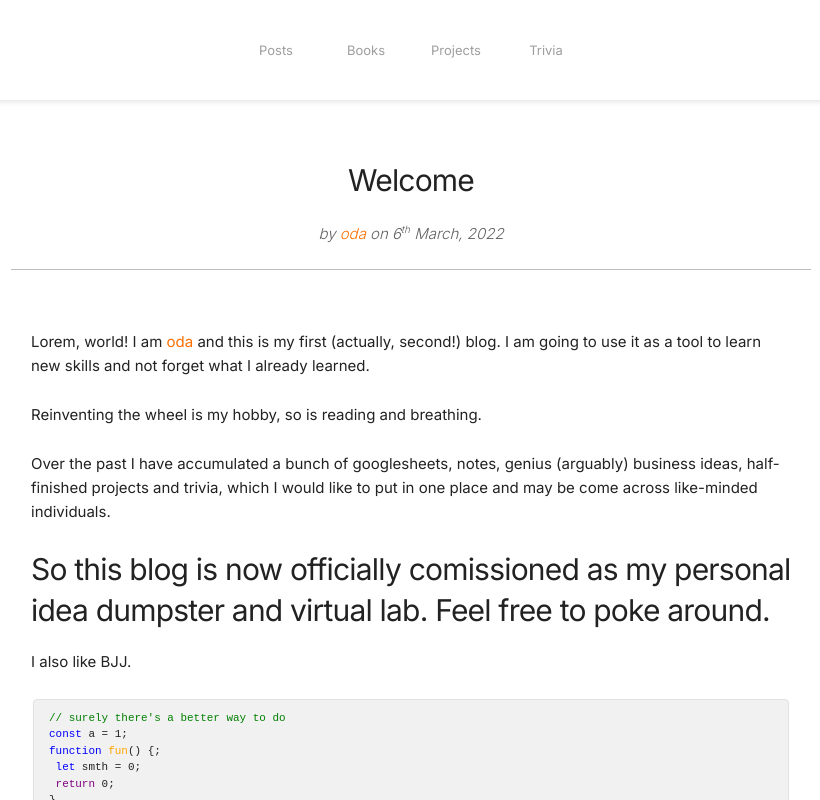
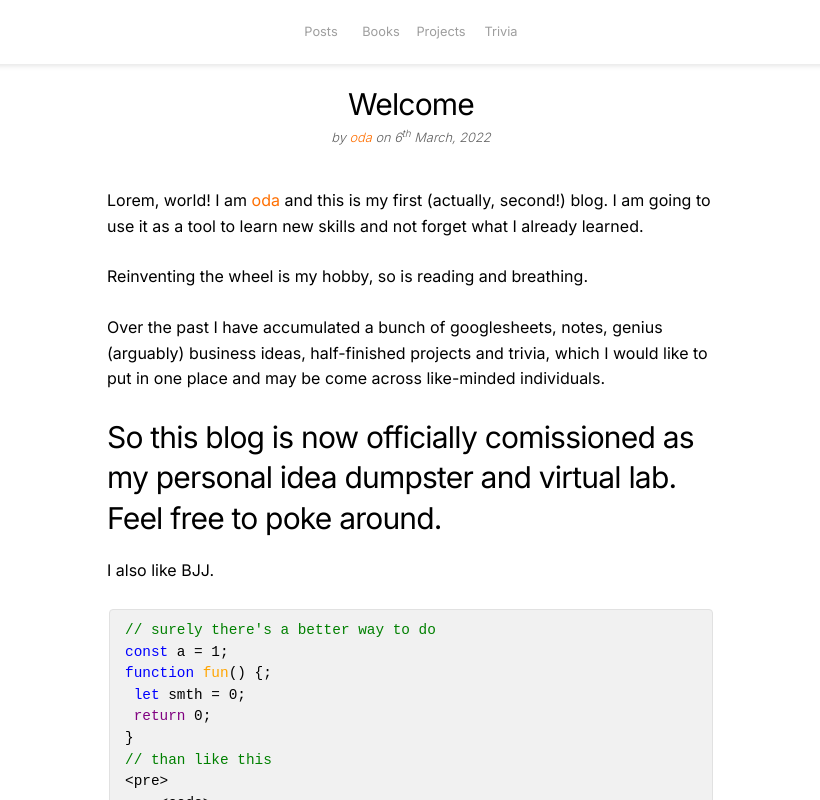
Before and after one commit to ooddaa/blog, a React (Create React App) app: page / in a window 1280 px wide. Shown: the top 800 px of the page, without its empty margins (229-1049 px from the left). Built offline with nearby package versions, Linux system fonts and the light colour scheme.

Commit message:
switched main wrapper to flexbox to simplify things. simple is good

```diff
--- a/package.json
+++ b/package.json
@@ -6,6 +6,7 @@
     "@testing-library/jest-dom": "^5.16.2",
     "@testing-library/react": "^12.1.2",
     "@testing-library/user-event": "^13.5.0",
+    "clsx": "^1.1.1",
     "react": "^17.0.2",
     "react-dom": "^17.0.2",
     "react-router-dom": "^6.2.1",
--- a/public/app.css
+++ b/public/app.css
@@ -1,3 +1,12 @@
+/* Table of Contents
+- Body
+- Typography
+- Basic styles
+- Palette
+–––––––––––––––––––––––––––––––––––––––––––––––––– */
+
+/* Basic styles
+–––––––––––––––––––––––––––––––––––––––––––––––––– */
 * {
   margin: 0;
   padding: 0;
@@ -5,32 +14,81 @@
   /* border: red 1px solid; */
 }
 
-.App {
-  display: grid;
-  grid-template-columns: 200px auto 200px;
-  grid-template-rows: 100px 130px auto 30px;
-  /* grid-template-rows: 100px auto auto 30px; */
+html,
+body {
+  height: 100%;
+}
+
+body {
+  box-sizing: border-box;
+  /* border: red 1px solid; */
+  font-size: var(--font-size-base);
+  /* font-size: 1.5em; currently ems cause chrome bug misinterpreting rems on body element */
+  line-height: 1.6;
+  font-weight: 400;
+  font-family: "Inter", sans-serif;
+  /* font-family: "Inter", "Raleway", "HelveticaNeue", "Helvetica Neue", Helvetica,
+    Arial, sans-serif; */
+  color: var(--black);
+  background-color: var(--amber-lighten-5);
+  background-color: var(--white);
+}
+
+/* Typography
+https://type-scale.com/
+Base: 16px
+Scale: 1.250 - Major Third
+
+3.052rem  / 48.83px
+2.441rem  / 39.06px
+1.953rem  / 31.25px
+1.563rem  / 25.00px
+1.25rem   / 20.00px
+1rem      / 16.00px
+0.8rem    / 12.80px
+0.64rem   / 10.24px
+0.512rem  / 8.19px
+–––––––––––––––––––––––––––––––––––––––––––––––––– */
+:root {
+  --font-size-large-5: 48.83px;
+  --font-size-large-4: 39.06px;
+  --font-size-large-3: 31.25px;
+  --font-size-large-2: 25px;
+  --font-size-large-1: var(---20);
+  --font-size-base: 16px;
+  --font-size-small-1: 12.8px;
+  --font-size-small-2: 10.24px;
+  --font-size-small-3: 8.19px;
+}
+
+/* Wrapper - Main grid
+–––––––––––––––––––––––––––––––––––––––––––––––––– */
+.wrapper {
+  /* display: grid; */
+  /* grid-template-columns: 200px auto 200px;
+  grid-template-rows: 100px auto auto;
   grid-template-areas:
     "header header header"
-    "smth maincontentheader  empty"
-    "postnav maincontentbody sidebar "
+    "leftsidebar pagecontent rightsidebar"
     "footer footer footer ";
   grid-gap: 40px;
-  justify-items: stretch;
+  justify-items: stretch; */
+
+  display: flex;
+  flex-direction: column;
+  /* overflow: auto; */
+  /* padding-bottom: var(--footer-height); */
+  /* min-height: calc(100vh - var(--footer-height)); */
 }
 
-.App-logo {
-  height: 40vmin;
-  pointer-events: none;
-}
+/* Header
+–––––––––––––––––––––––––––––––––––––––––––––––––– */
+.App-header {
+  position: fixed; /* don't forget to add --app-header-height as margin-top to App-content */
+  height: var(--app-header-height);
+  width: 100%;
 
-/*****************\
-***** HEADER  *****
-\*****************/
-.App-header {
-  grid-area: header;
   display: flex;
-  width: 100%;
   justify-content: center;
 }
 
@@ -39,16 +97,18 @@
 }
 
 .header-navbar {
+  background-color: var(--white);
   display: flex;
   padding: 0 35% 0 35%;
   width: 100%;
   justify-content: center;
   align-items: center;
   box-shadow: 0 2px 5px 0 rgba(0, 0, 0, 0.1);
-  gap: 30px;
+  gap: var(---30);
 }
 
-/* Links */
+/* Header links
+–––––––––––––––––––––––––––––––––––––––––––––––––– */
 .header-navbar-link {
   display: flex;
   width: 60px;
@@ -56,27 +116,27 @@
 }
 
 .header-navbar-link > a {
-  font-size: 13px;
+  font-size: var(--font-size-small-1);
   color: var(--grey);
   text-decoration: none;
 }
+
 .header-navbar-link > a:hover {
   text-decoration: dashed;
   color: var(--grey-darken-1);
-  font-size: 13.5px;
+  font-size: calc(1.1 * var(--font-size-small-1));
 }
 
-/*****************\
-**** POSTS NAV ****
-\*****************/
+/* Posts navigation
+–––––––––––––––––––––––––––––––––––––––––––––––––– */
 .posts-nav {
-  padding: 20px;
-  height: calc(100vh - var(--footer-height) - 100px - 62px);
+  padding: var(---20);
+  /* height: calc(100vh - var(--footer-height) - 100px - 62px); */
   grid-area: sidebar;
 }
 
 .posts-list {
-  padding-top: 20px;
+  padding-top: var(---20);
 }
 
 .posts-nav li {
@@ -94,57 +154,67 @@
   color: var(--grey-darken-2);
   list-style-type: none;
 }
-/* .posts-nav li a:visited {
-  color: var(--grey-darken-1);
-  list-style-type: none;
-} */
 
-/*****************\
-******* MAIN ******
-\*****************/
-.App-main {
-  grid-column: 2;
-  grid-row: 2 / 4;
+/* Main content
+–––––––––––––––––––––––––––––––––––––––––––––––––– */
+.App-content {
+  /* grid-area: pagecontent; */
+  margin-left: auto;
+  margin-right: auto;
+  width: 60%;
+  margin-top: var(--app-header-height);
+  /* margin-left: auto;
+  margin-right: auto; */
+  /* hor vert blur radius */
+  /* box-shadow: 0 0 10px 0 rgba(17, 16, 16, 0.267); */
+  background-color: var(--white);
 }
 
-.blogpost-header {
-  padding: 20px;
-  padding-bottom: 0;
-  grid-area: maincontentheader;
-  border-bottom: var(--grey-lighten-1) 1px solid;
+.content-header {
+  padding: var(---20);
+  /* padding-bottom: 0; */
   display: flex;
   flex-direction: column;
   align-items: center;
 }
 
-.blog-author {
+.blog-post-title {
+  margin: 0;
+}
+
+.blog-post-author {
   font-style: italic;
+  font-size: var(--font-size-small-1);
   color: var(--grey-darken-2);
   font-weight: 300;
 }
 
-.main-content-body {
-  padding: 20px;
-  grid-area: maincontentbody;
+.content-body {
+  padding: var(---20);
+  padding-left: var(---80);
+  padding-right: var(---80);
+  /* grid-area: pagecontent; */
 }
 
-/*****************\
-***** FOOTER  *****
-\*****************/
+/* Footer
+–––––––––––––––––––––––––––––––––––––––––––––––––– */
 .App-footer {
-  height: 30px;
+  position: relative;
+  /* margin-top: calc(
+    -1 * var(--footer-height)
+  ); I need a negative --footer-height */
+  height: var(--footer-height);
   width: 100%;
-  flex: 0 0 var(--footer-height, 1000px);
   background-color: #282c34;
   grid-area: footer;
 }
 
 .App-footer p {
   color: var(--grey);
-  font-size: 10px;
+  font-size: var(---10);
 
-  padding-top: 10px;
-  padding-left: 10px;
+  padding-top: var(---10);
+  padding-left: var(---10);
   margin: 0;
 }
 
@@ -156,8 +226,45 @@
   color: #61dafb;
 }
 
+/* Dimensions
+Base: 16px
+–––––––––––––––––––––––––––––––––––––––––––––––––– */
+/* Basic */
 :root {
-  --footer-height: 32px;
+  ---80: 80px;
+  ---64: 64px;
+  ---40: 40px;
+  ---32: 32px;
+  ---20: 20px;
+  ---16: 16px;
+  ---10: 10px;
+  ---8: 8px;
+}
+
+/* Heights */
+:root {
+  --app-header-height: var(---64);
+  --footer-height: var(---32);
+}
+
+/* Widths */
+
+/* Palette
+–––––––––––––––––––––––––––––––––––––––––––––––––– */
+/* BLACK */
+:root {
+  --black: #000000;
+}
+
+/* WHITE */
+:root {
+  --white: #ffffff;
+}
+
+/* RED */
+:root {
+  --red-burgundy-dark: #1d0505e0;
+  --red-burgundy: #800020;
 }
 
 /* AMBER */
--- a/src/App.js
+++ b/src/App.js
@@ -6,10 +6,9 @@ import PostsNav from "./components/nav/PostsNav";
 
 function App() {
   return (
-    <div className="App">
+    <div className="wrapper">
       <Header />
       <Outlet />
-      {/* <PostsNav /> */}
       <Footer />
     </div>
   );
--- a/src/components/BlogPost.jsx
+++ b/src/components/BlogPost.jsx
@@ -1,6 +1,7 @@
 import PropTypes from "prop-types";
 import { Fragment } from "react";
 import { resolveMonth } from "../toolbox/index.js";
+import clsx from "clsx";
 
 const propTypes = {
   defaultHeader: PropTypes.string,
@@ -18,7 +19,7 @@ const styles = {
     fontSize: "1rem",
   },
 };
-function BlogPost({ post, defaultHeader }) {
+function BlogPost1({ post, defaultHeader }) {
   const { header, subheader, dateCreated, body, author } = post;
   const [year, month, day] = dateCreated;
   return (
@@ -35,7 +36,67 @@ function BlogPost({ post, defaultHeader }) {
   );
 }
 
+function BlogPost({ post, defaultHeader }) {
+  const { header, subheader, dateCreated, body, author } = post;
+  const [year, month, day] = dateCreated;
+  return (
+    <div className={clsx("App-content")}>
+      <div className="content-header">
+        <h4 className="blog-post-title">{header || defaultHeader}</h4>
+        <div className="blog-post-author">
+          by <span style={{ color: "#ff6f00" }}>{author}</span> on {day}
+          <span style={styles.super}>th</span> {resolveMonth(month)}, {year}
+        </div>
+      </div>
+      <div className="content-body">{body}</div>
+    </div>
+  );
+}
+
 BlogPost.propTypes = propTypes;
 BlogPost.defaultProps = defaultProps;
 
 export default BlogPost;
+
+// import PropTypes from "prop-types";
+// import { resolveMonth } from "../toolbox/index.js";
+// import clsx from "clsx";
+
+// const propTypes = {
+//   defaultHeader: PropTypes.string,
+//   post: PropTypes.object,
+// };
+// const defaultProps = {
+//   defaultHeader: "Default Header",
+// };
+// const styles = {
+//   blogPost: {
+//     paddingTop: "20px",
+//   },
+//   super: {
+//     verticalAlign: "super",
+//     fontSize: "1rem",
+//   },
+// };
+// function BlogPost({ post, defaultHeader, layoutType }) {
+//   const { header, subheader, dateCreated, body, author } = post;
+//   const [year, month, day] = dateCreated;
+//   return (
+//     // <div className="page-content">
+//     <div className={clsx("page-content", layoutType)}>
+//       <div className="content-header">
+//         <h4 className="blogpost-title">{header || defaultHeader}</h4>
+//         <div className="blog-author">
+//           by <span style={{ color: "#ff6f00" }}>{author}</span> on {day}
+//           <span style={styles.super}>th</span> {resolveMonth(month)}, {year}
+//         </div>
+//       </div>
+//       <div className="content-body">{body}</div>
+//     </div>
+//   );
+// }
+
+// BlogPost.propTypes = propTypes;
+// BlogPost.defaultProps = defaultProps;
+
+// export default BlogPost;
```
Also changed, not shown: 1 other file (tests, documents, lock files or other folders).
